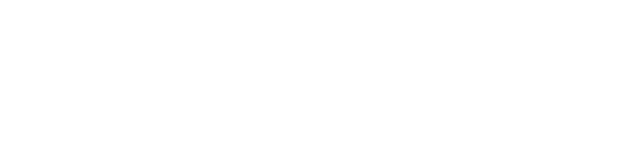
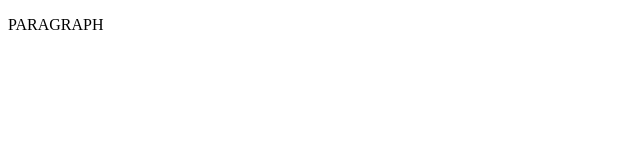
Before and after one commit to kevinarifin/3179, a plain HTML site: page test_index.html in a window 1280 px wide. Shown: the whole page, without its empty margins (0-640 px from the left). Drawn offline with Linux system fonts and the light colour scheme.

Commit message:
Update test_index.html

```diff
--- a/test_index.html
+++ b/test_index.html
@@ -2,6 +2,7 @@
 <html lang="en">
 <head>
     <title>Document</title>
+    <p>PARAGRAPH</p>
 </head>
 <body>
 
```
